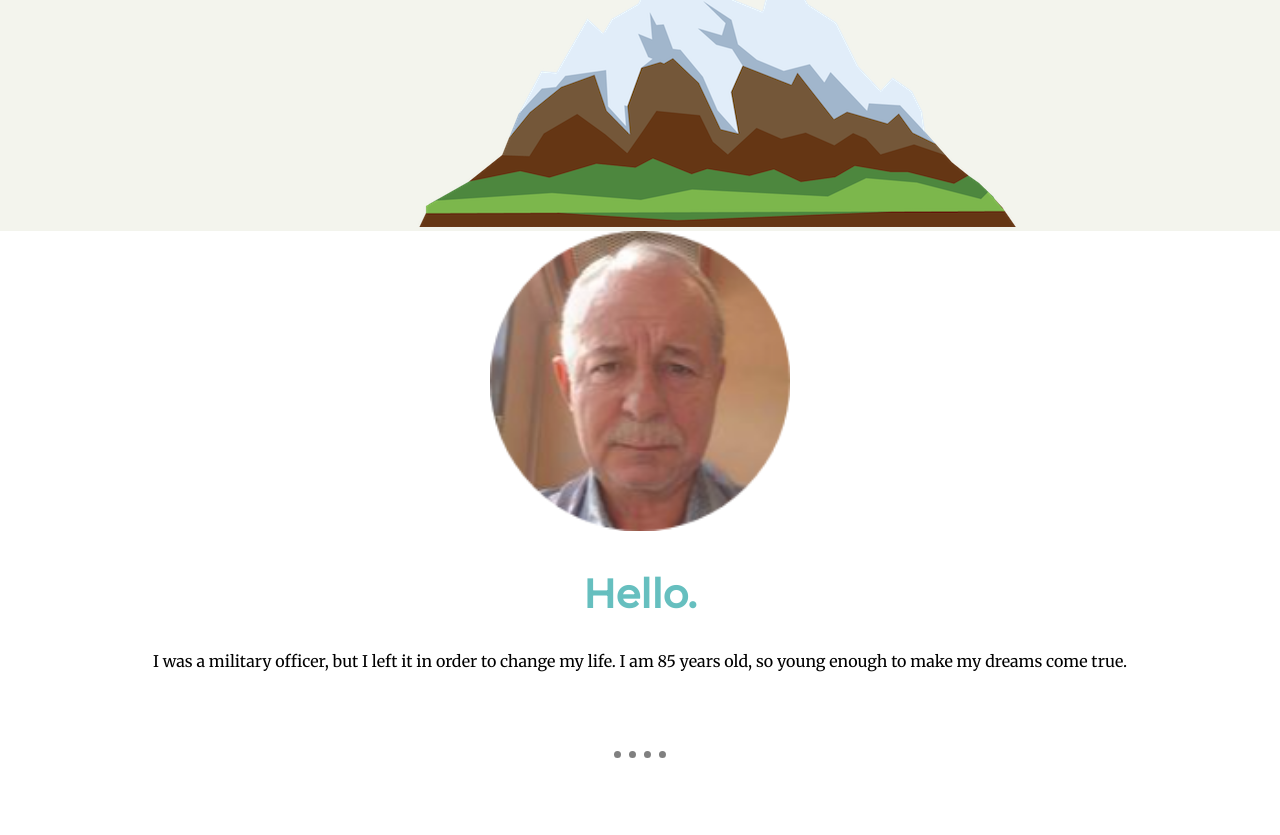
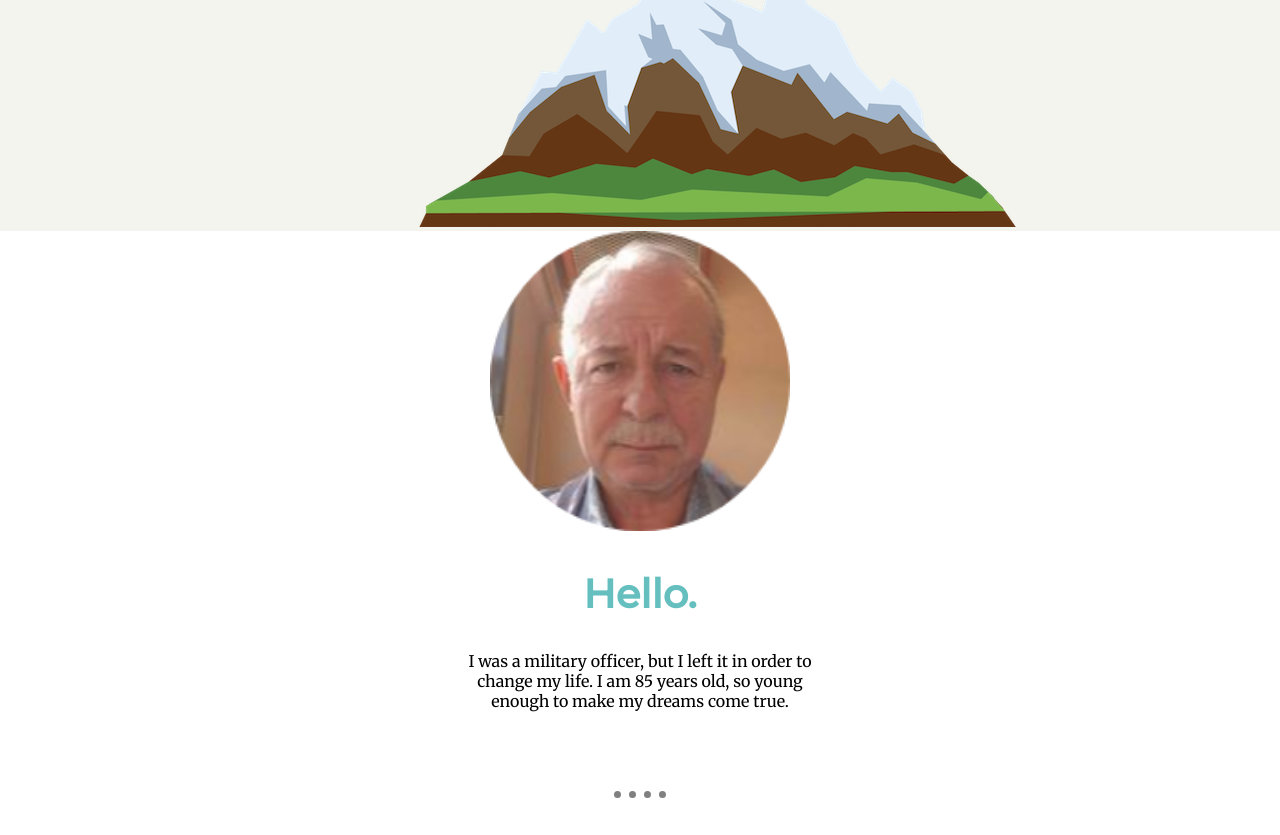
Before and after one commit to zutre/cv, a plain HTML site: page index.html in a window 1280 px wide. Shown: the part 569-1404 px from the top of the page. Drawn offline with Linux system fonts and the light colour scheme.

Commit message:
Update styles.css

```diff
--- a/css/styles.css
+++ b/css/styles.css
@@ -95,6 +95,10 @@ h3 {
   width: 55%;
 }
 
+.profile {
+  width: 30%;
+  margin: auto;
+}
 
 button {
    background: #66BFBF;
```
